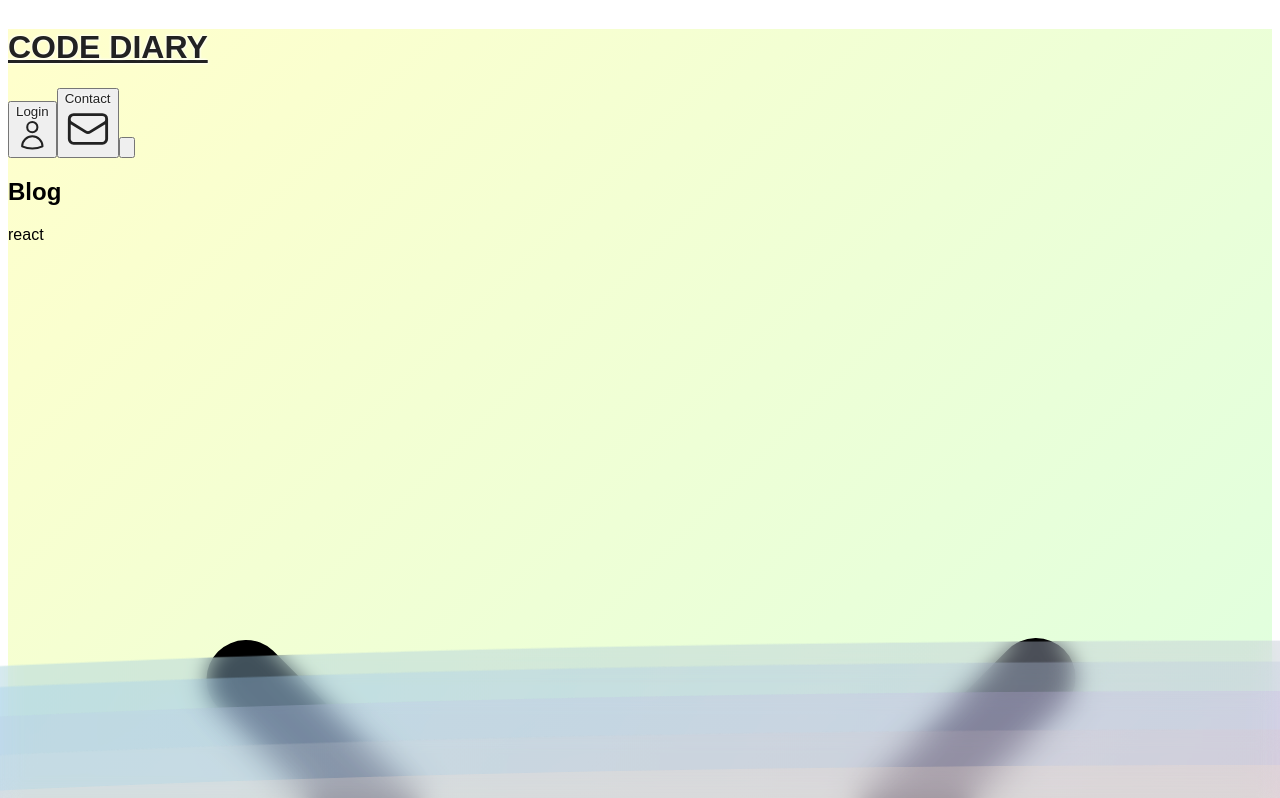
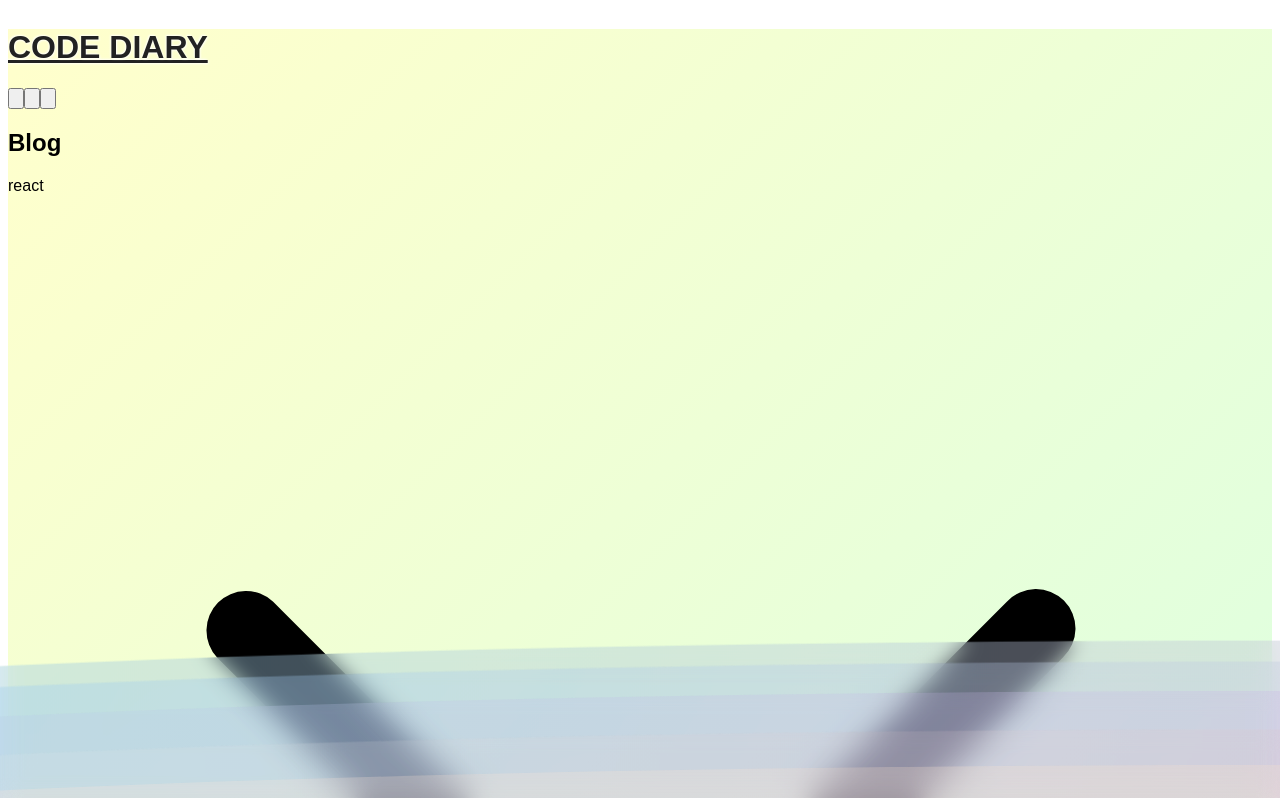
Before and after one commit to MinsangKwak/minsangKwak.github.io, a React (Create React App) app: page / in a window 1280 px wide. Shown: the top 798 px of the page. Built offline with nearby package versions, Linux system fonts and the light colour scheme; a web font is replaced by a local one.

Commit message:
change header

```diff
--- a/src/Components/Header.js
+++ b/src/Components/Header.js
@@ -77,40 +77,10 @@ const Header = ({ openSidebar, isSidebarOpen }) => {
 				</div>
 
 				<nav className="flex items-center">
-					{/* <ul className="hidden md:flex items-center space-x-4 overflow-y-auto">
-						<li>
-							<button
-								onClick={openLoginModal}
-								className="text-gray-700 focus:outline-none text-outline"
-							>
-								Login
-							</button>
-						</li>
-						<li>
-							<button
-								onClick={handleEmailClick}
-								className="text-gray-700 focus:outline-none text-outline"
-							>
-								Contact
-							</button>
-						</li>
-						<li>
-                            <button onClick={() => openSidebar(true)} className="text-gray-700 focus:outline-none text-outline">
-                                Blog
-                            </button>
-                        </li>
-                        <li>
-                            <button onClick={() => openSidebar(false)} className="text-gray-700 focus:outline-none text-outline">
-                                References
-                            </button>
-                        </li>
-					</ul> */}
-
 					<button
 						onClick={openLoginModal}
 						className="text-gray-700 p-2 rounded focus:outline-none text-outline"
 					>
-						<span className="md:hidden">Login</span>
 						<UserIcon className="w-6 h-6" />
 					</button>
 
@@ -118,7 +88,6 @@ const Header = ({ openSidebar, isSidebarOpen }) => {
 						onClick={handleEmailClick}
 						className="text-gray-700 p-2 rounded focus:outline-none text-outline"
 					>
-						<span className="md:hidden">Contact</span>
 						<EnvelopeIcon className="w-6 h-6" />
 					</button>
 
```
Also changed, not shown: 11 other files (tests, documents, lock files or other folders).
